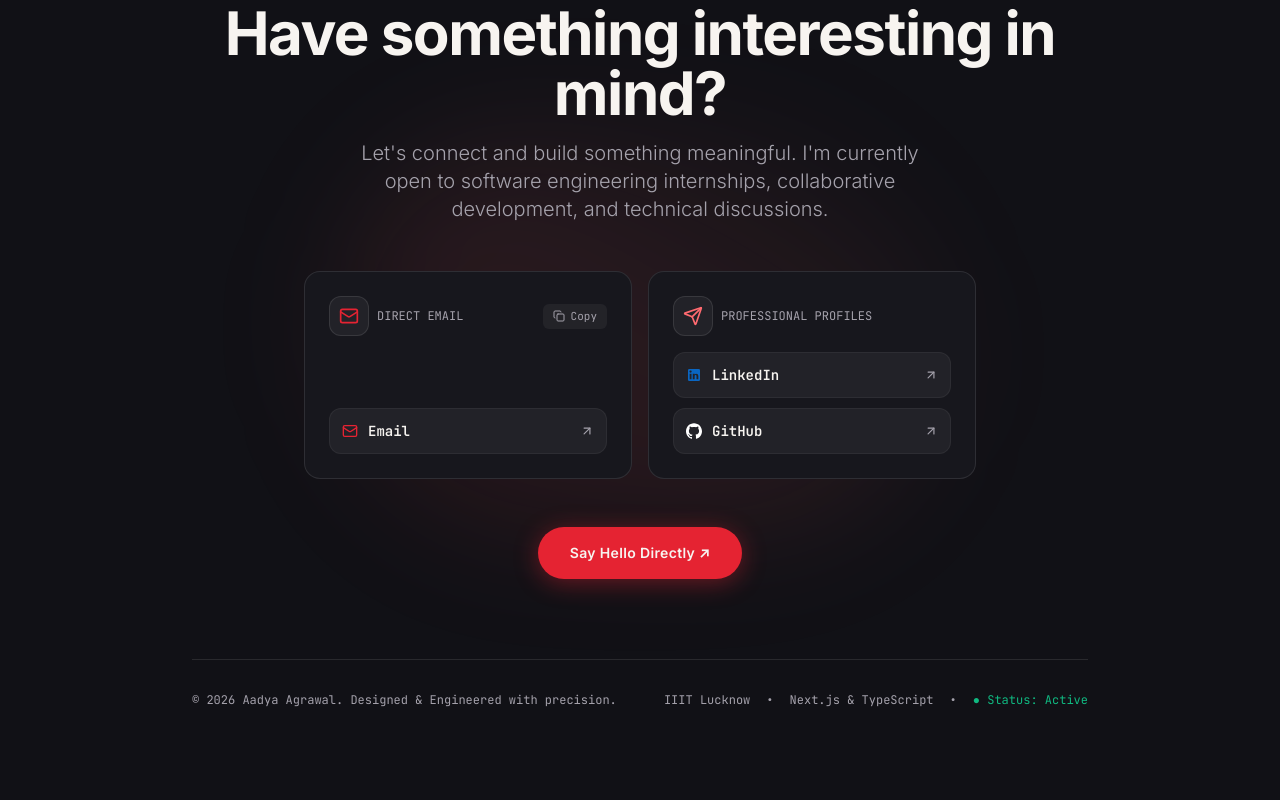
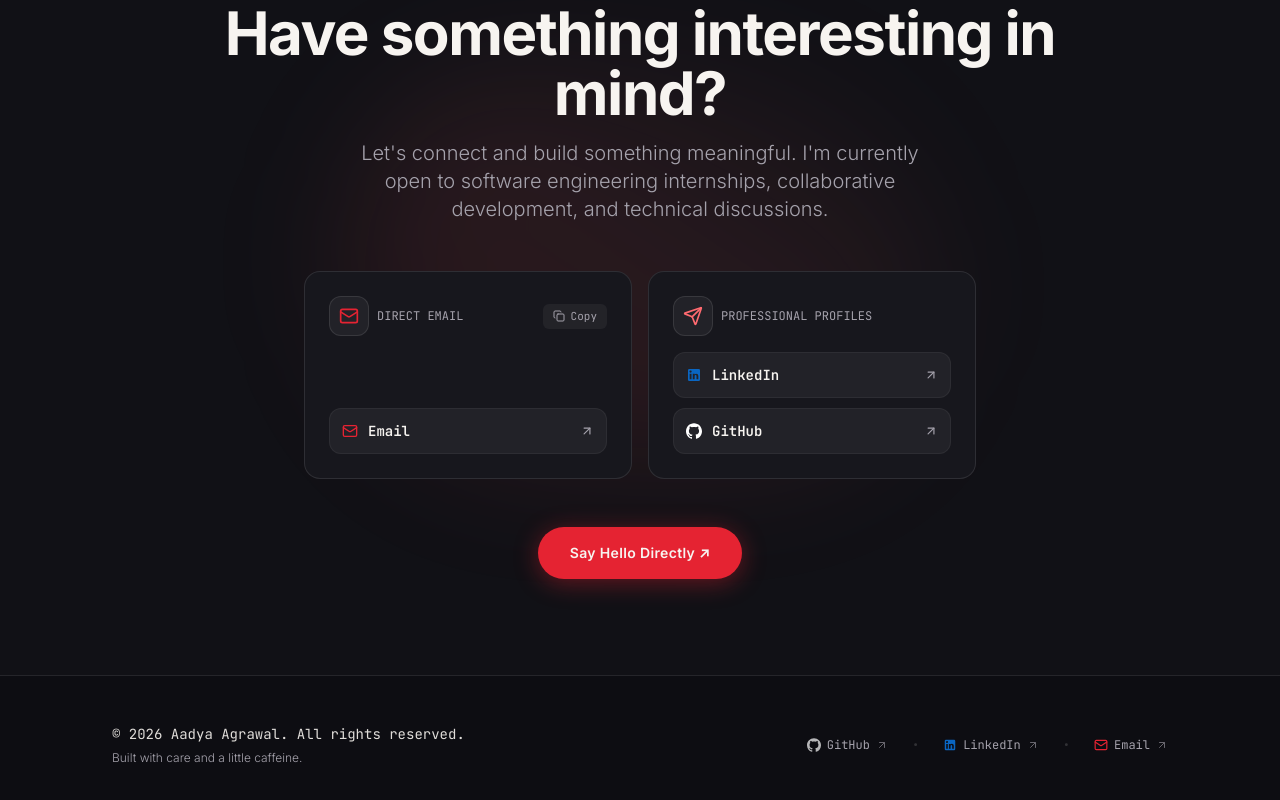
Before and after one commit to Aadya25416/portfolio, a Next.js app: page / in a window 1280 px wide. Shown: the part 7428-8228 px from the top of the page. Built offline with nearby package versions, Linux system fonts and the light colour scheme.

Commit message:
feat(footer): add clean professional footer with copyright, closing line, and minimal social links

```diff
--- a/src/app/page.tsx
+++ b/src/app/page.tsx
@@ -5,6 +5,7 @@ import SkillsSection from "@/components/sections/SkillsSection";
 import AchievementsSection from "@/components/sections/AchievementsSection";
 import OpenSourceSection from "@/components/sections/OpenSourceSection";
 import ContactSection from "@/components/sections/ContactSection";
+import Footer from "@/components/navigation/Footer";
 
 export default function Home() {
   return (
@@ -29,6 +30,9 @@ export default function Home() {
 
       {/* 4.7 Contact Section */}
       <ContactSection />
+
+      {/* 4.8 Footer */}
+      <Footer />
     </div>
   );
 }
--- /dev/null
+++ b/src/components/navigation/Footer.tsx
@@ -0,0 +1,67 @@
+"use client";
+
+import React from "react";
+import { Mail, ArrowUpRight } from "lucide-react";
+import { GithubIcon, LinkedinIcon } from "@/components/ui/Icons";
+import { PROFILE } from "@/data/profile";
+
+export default function Footer() {
+  return (
+    <footer className="w-full bg-[#0D0D12] border-t border-white/10 relative z-10">
+      <div className="max-w-6xl mx-auto px-4 sm:px-6 lg:px-12 py-10 sm:py-12">
+        <div className="flex flex-col sm:flex-row items-center justify-between gap-6 text-center sm:text-left">
+          {/* Left: Copyright & Closing Line */}
+          <div className="flex flex-col gap-1.5">
+            <p className="text-xs sm:text-sm font-mono text-[#F7F4F0]/90">
+              © 2026 Aadya Agrawal. All rights reserved.
+            </p>
+            <p className="text-xs text-[#A5A2AC] font-light">
+              Built with care and a little caffeine.
+            </p>
+          </div>
+
+          {/* Right: Minimal Links */}
+          <div className="flex flex-wrap items-center justify-center sm:justify-end gap-4 sm:gap-6 text-xs font-mono text-[#A5A2AC]">
+            <a
+              href={PROFILE.contacts.github}
+              target="_blank"
+              rel="noopener noreferrer"
+              className="flex items-center gap-1.5 hover:text-[#F7F4F0] transition-colors group"
+              aria-label="GitHub profile"
+            >
+              <GithubIcon className="w-3.5 h-3.5 text-white/70 group-hover:text-white transition-colors" />
+              <span>GitHub</span>
+              <ArrowUpRight className="w-3 h-3 text-[#A5A2AC] opacity-60 group-hover:opacity-100 group-hover:text-white transition-all" />
+            </a>
+
+            <span className="text-white/15 hidden sm:inline">•</span>
+
+            <a
+              href={PROFILE.contacts.linkedin}
+              target="_blank"
+              rel="noopener noreferrer"
+              className="flex items-center gap-1.5 hover:text-[#F7F4F0] transition-colors group"
+              aria-label="LinkedIn profile"
+            >
+              <LinkedinIcon className="w-3.5 h-3.5 text-[#0A66C2] group-hover:scale-105 transition-transform" />
+              <span>LinkedIn</span>
+              <ArrowUpRight className="w-3 h-3 text-[#A5A2AC] opacity-60 group-hover:opacity-100 group-hover:text-white transition-all" />
+            </a>
+
+            <span className="text-white/15 hidden sm:inline">•</span>
+
+            <a
+              href="mailto:aadyaa257@gmail.com"
+              className="flex items-center gap-1.5 hover:text-[#F7F4F0] transition-colors group"
+              aria-label="Send email"
+            >
+              <Mail className="w-3.5 h-3.5 text-[#E52332] group-hover:scale-105 transition-transform" />
+              <span>Email</span>
+              <ArrowUpRight className="w-3 h-3 text-[#A5A2AC] opacity-60 group-hover:opacity-100 group-hover:text-white transition-all" />
+            </a>
+          </div>
+        </div>
+      </div>
+    </footer>
+  );
+}
--- a/src/components/sections/ContactSection.tsx
+++ b/src/components/sections/ContactSection.tsx
@@ -125,20 +125,6 @@ export default function ContactSection() {
             <span>Say Hello Directly ↗</span>
           </a>
         </div>
-
-        {/* Footer info */}
-        <div className="mt-20 pt-8 border-t border-white/10 flex flex-col sm:flex-row items-center justify-between text-xs font-mono text-[#A5A2AC] gap-4">
-          <div>
-            © 2026 Aadya Agrawal. Designed & Engineered with precision.
-          </div>
-          <div className="flex items-center gap-4">
-            <span>IIIT Lucknow</span>
-            <span>•</span>
-            <span>Next.js & TypeScript</span>
-            <span>•</span>
-            <span className="text-[#10B981]">● Status: Active</span>
-          </div>
-        </div>
       </div>
     </section>
   );
```
